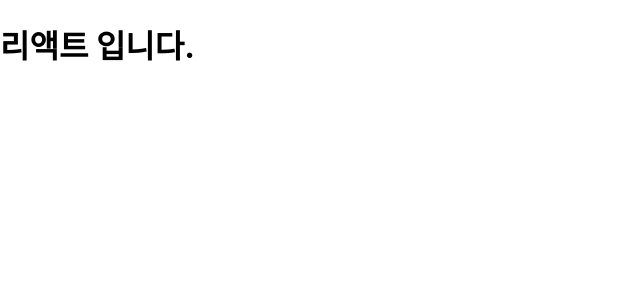
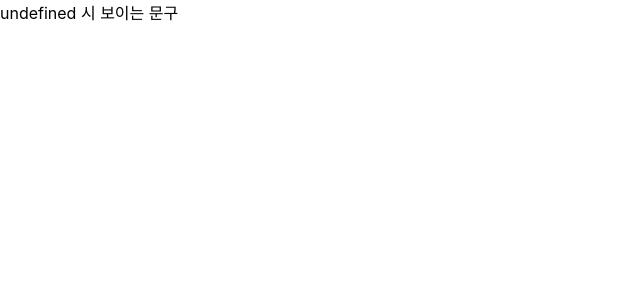
Before and after one commit to nowkwon97/23-04-10-react, a React (Create React App) app in the folder hello-react/: page / in a window 1280 px wide. Shown: the top 300 px of the page, without its empty margins (0-640 px from the left). Built offline with nearby package versions, Linux system fonts and the light colour scheme.

Commit message:
undefined 렌더링 하지 않기

```diff
--- a/hello-react/src/App.js
+++ b/hello-react/src/App.js
@@ -4,16 +4,8 @@
 
 
 function App() {
-  const name = '리액트';
-  return (
-    <>
-    {name === '리액트' ? (
-      <h1>리액트 입니다.</h1>
-    ) : (
-      <h2>리액트가 아닙니다.</h2>
-    )}
-    </>
-  )
+  const name = undefined;
+  return <div>{name || 'undefined 시 보이는 문구'}</div>;
 }
 
 export default App;
```
